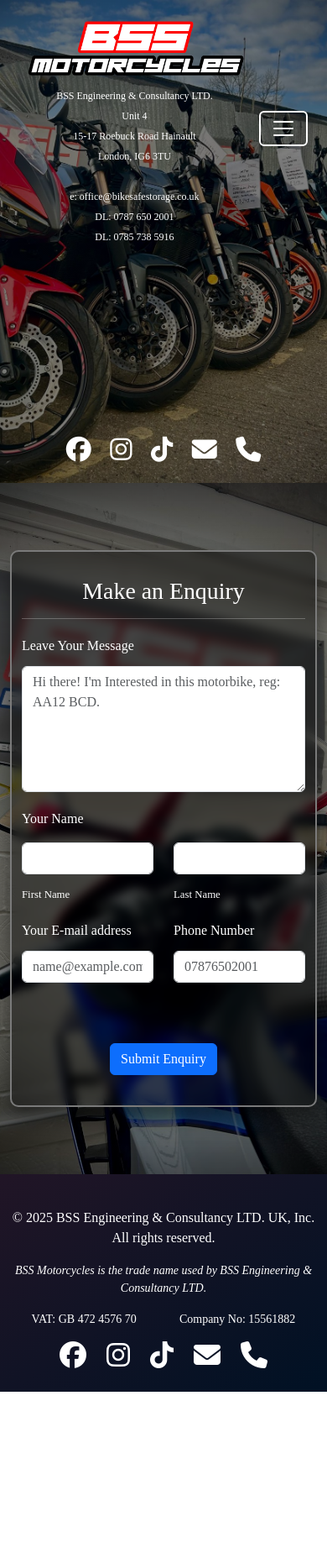
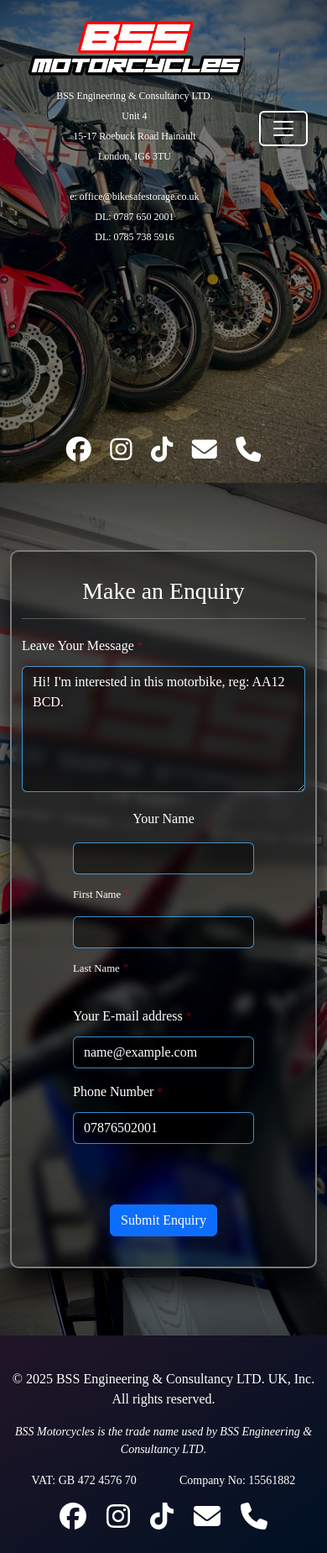
Before and after one commit to AshfaaqK/Bike-Safe-Storage, a Flask app: page /make-an-enquiry in a window 390 px wide. Shown: the whole page at 84% size. Before the commit the page ends 1657 px from the top, so only its background shows below. Run offline with Flask 3, Linux system fonts and the light colour scheme; some libraries are stand-ins or nearby versions.

Commit message:
feat: finish designing make-enquiry page, with a completely responsive design.

```diff
--- a/static/css/styles.css
+++ b/static/css/styles.css
@@ -100,7 +100,7 @@ a {
     backdrop-filter: blur(6px);
     background: rgba(0, 0, 0, 0.4);
     max-width: 650px;
-    box-shadow: 0 15px 25px rgba(0, 0, 0, 0.5);
+    box-shadow: 0 25px 35px rgba(0, 0, 0, 0.9);
     border: 2px #7a7a7a solid;
     border-radius: 10px;
     margin-top: 80px;
@@ -118,6 +118,7 @@ a {
 
 .muted-name {
     padding-top: 15px;
+    padding-bottom: 15px;
     font-size: 0.8em;
     font-weight: 200;
 }
@@ -127,8 +128,25 @@ a {
     margin-bottom: 20px;
 }
 
+.required-mark {
+    font-size: 0.9rem;
+    color: #ff000075;
+}
+
+.enquiry-cols {
+    min-width: 240px;
+}
+
 .enquiry-input {
-    max-width: 300px;
+    background-color: #00000077;
+    border: 1px solid #48b6ffc4;
+    outline: none;
+    color: #fff;
+    font-size: 1rem;
+}
+
+.enquiry-input::placeholder {
+    color: #fff;
 }
 
 .recaptcha-warning {
@@ -220,6 +238,16 @@ a {
     }
 }
 
+/* Max screen width of 507px */
+
+@media screen and (max-width: 507px) {
+    /* Make an Enquiry */
+
+    .enquiry-name-marker {
+        text-align: center;
+    }
+}
+
 /* Max screen width of 407px */
 
 @media screen and (max-width: 407px) {
@@ -241,9 +269,8 @@ a {
 
     .g-recaptcha {
         transform: scale(0.80);
-    -webkit-transform: scale(0.80);
+        -webkit-transform: scale(0.80) translate(40px, 0);
         transform-origin: 0 0;
         -webkit-transform-origin: 0 0;
     }
-
 }
--- a/templates/make_enquiry.html
+++ b/templates/make_enquiry.html
@@ -12,34 +12,34 @@
                     {{ form.csrf_token }}
 
                     <div class="mb-3 enquiry-fields">
-                        {{ form.message.label(class_ = 'enquiry-labels') }}
-                        {{ form.message(class_ = 'form-control message-enquiry',  placeholder="Hi there! I'm Interested in this motorbike, reg: AA12 BCD.") }}
+                        {{ form.message.label(class_ = 'enquiry-labels') }}<span class="required-mark"> *</span>
+                        {{ form.message(class_ = 'form-control message-enquiry enquiry-input',  placeholder="Hi! I'm interested in this motorbike, reg: AA12 BCD.") }}
                     </div>
 
                     <div class="mb-3 enquiry-fields">
-                        <div class="row">
-                            <p>Your Name</p>
-                            <div class="col-6">
+                        <div class="row justify-content-center">
+                            <p class="enquiry-name-marker">Your Name</p>
+                            <div class="container col-6 enquiry-cols">
                                 {{ form.firstName(class_ = 'form-control enquiry-input') }}
-                                {{ form.firstName.label(class_ = 'muted-name') }}
+                                {{ form.firstName.label(class_ = 'muted-name') }} <span class="required-mark"> *</span>
                             </div>
-                            <div class="col-6">
+                            <div class="container col-6 enquiry-cols">
                                 {{ form.lastName(class_ = 'form-control enquiry-input') }}
-                                {{ form.lastName.label(class_ = 'muted-name') }}
+                                {{ form.lastName.label(class_ = 'muted-name') }}<span class="required-mark"> *</span>
                             </div>
                         </div>
                     </div>
 
-                    <div class="row enquiry-fields">
-                        <div class="col-6">
+                    <div class="row enquiry-fields justify-content-center">
+                        <div class="col-6 enquiry-cols">
                             <div class="mb-3">
-                                {{ form.email.label(class_ = 'enquiry-labels') }}
+                                {{ form.email.label(class_ = 'enquiry-labels') }}<span class="required-mark"> *</span>
                                 {{ form.email(class_ = 'form-control enquiry-input', placeholder="name@example.com") }}
                             </div>
                         </div>
-                        <div class="col-6">
+                        <div class="col-6 enquiry-cols">
                             <div class="mb-3">
-                                {{ form.phone.label(class_ = 'enquiry-labels') }}
+                                {{ form.phone.label(class_ = 'enquiry-labels') }}<span class="required-mark"> *</span>
                                 {{ form.phone(class_ = 'form-control enquiry-input', type='tel', pattern='[0-9]*', inputmode='numeric', placeholder="07876502001") }}
                             </div>
                         </div>
```
Lines whose indentation alone changed are shown as unchanged.
